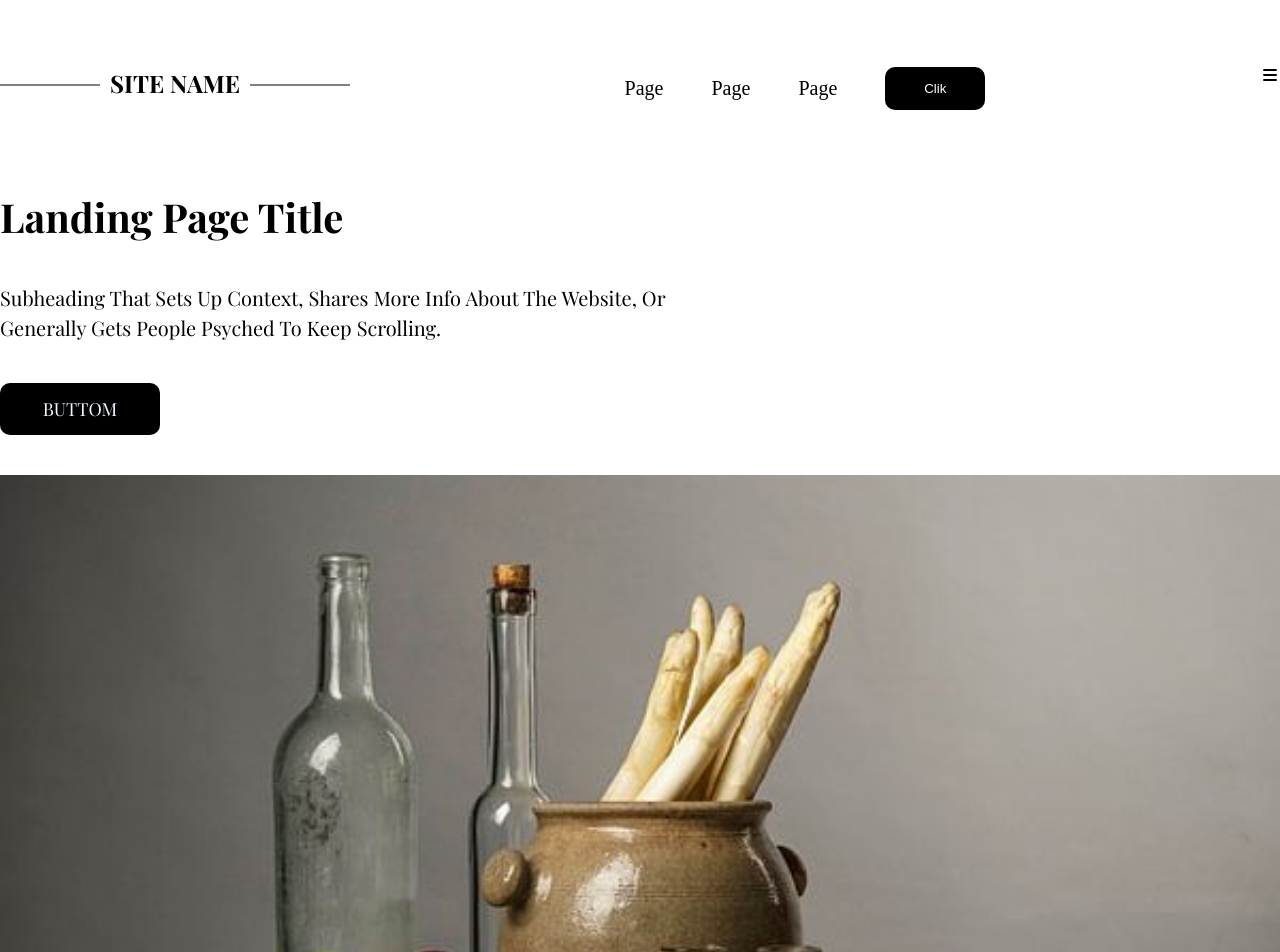
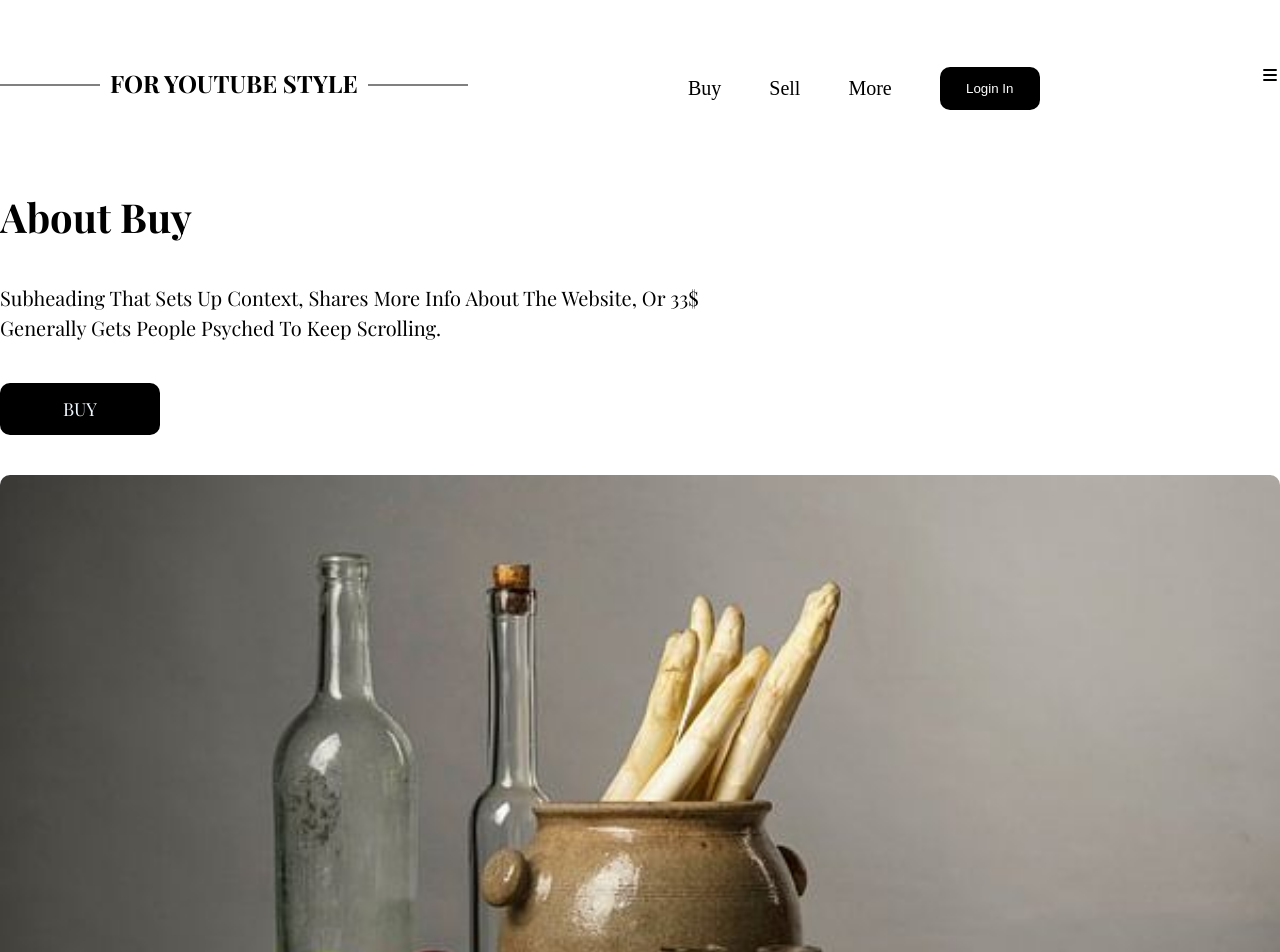
Before and after one commit to Quvonch299/index, a plain HTML site: page index.html in a window 1280 px wide. Shown: the top 952 px of the page. Drawn offline with nearby package versions, Linux system fonts and the light colour scheme.

Commit message:
git push

```diff
--- a/index.html
+++ b/index.html
@@ -3,7 +3,7 @@
   <head>
     <meta charset="UTF-8" />
     <meta name="viewport" content="width=device-width, initial-scale=1.0" />
-    <title>Document</title>
+    <title>Img logo</title>
     <link rel="stylesheet" href="https://cdnjs.cloudflare.com/ajax/libs/font-awesome/7.0.0/css/all.min.css">
     <link rel="stylesheet" href="style.css" />
   </head>
@@ -13,13 +13,13 @@
         <div class="container">
           <div class="iteam">
             <div class="logo">
-              <h1>Site name</h1>
+              <h1>For youtube style</h1>
             </div>
             <div class="link">
-              <a href="#">page</a>
-              <a href="#">page</a>
-              <a href="#">page</a>
-              <button>clik</button>
+              <a href="#">buy</a>
+              <a href="#">sell</a>
+              <a href="#">more</a>
+              <button>login in</button>
             </div>
             <div class="menu">
 <i class="fa-solid fa-bars"></i>
@@ -31,13 +31,13 @@
         <div class="container">
           <div class="hero_contant">
             <div class="hero_iteam">
-              <h2>Landing page title</h2>
+              <h2>about buy</h2>
               <p>
                 Subheading that sets up context, shares more info about the
-                website, or generally gets people psyched to keep scrolling.
+                website, or 33$ generally gets people psyched to keep scrolling.
               </p>
               <div class="hero_button_div">
-                <button>buttom</button>
+                <button>buy</button>
               </div>
               <img src="./img/fit.jpg" alt="" />
             </div>
@@ -50,7 +50,7 @@
         <div class="container">
           <div class="sec_contant1">
             <div class="sec_1_h2">
-              <h2>seaction heading</h2>
+              <h2>work</h2>
             </div>
             <div class="sec1_contant_iteam">
               <div class="sec_1_iteam">
@@ -84,7 +84,7 @@
       <section class="sec_2">
         <div class="container">
           <div class="sec_2_h2">
-            <h2>seaction heading</h2>
+            <h2>about logo</h2>
           </div>
           <div class="sec_contant2">
             <div class="sec_2_left">
@@ -107,8 +107,8 @@
                 </p>
               </div>
               <div class="sec_2_button">
-                <button>button</button>
-                <button>second button</button>
+                <button>view</button>
+                <button>contanct with we</button>
               </div>
             </div>
             <div class="sec_2_right">
@@ -120,7 +120,7 @@
       <section class="sec_3">
         <div class="container">
           <div class="sec_3_h2">
-            <h2>seaction heading</h2>
+            <h2>different & type of logo</h2>
           </div>
           <div class="sec_contant3">
             <div class="sec_3_iteam">
--- a/style.css
+++ b/style.css
@@ -6,6 +6,7 @@
   --Roboto: "Roboto", sans-serif;
   --dark: #3c393d;
   --exDark: #2b2b2b;
+  --exxdark:#fff;
 }
 * {
   margin: 0;
@@ -15,6 +16,9 @@
 .container {
   margin: auto;
   max-width: 1320px;
+}
+img{
+  border-radius: 10px;
 }
 
 /* header.navbar */
```
